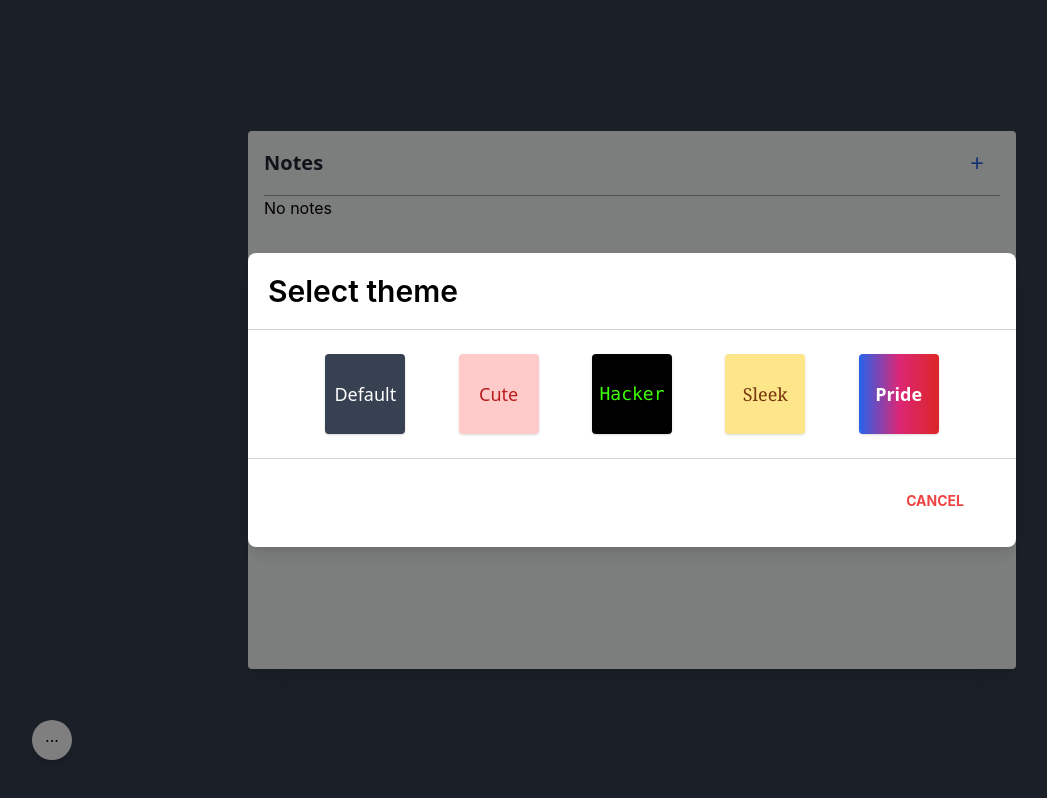
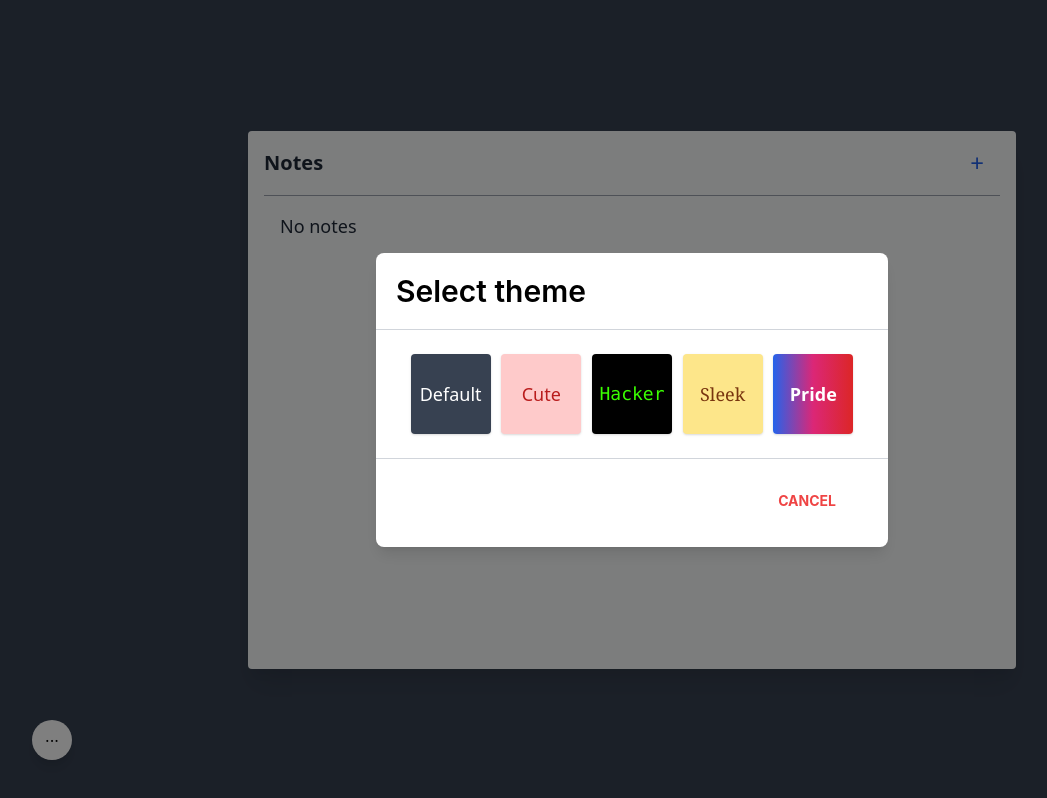
Before and after one commit to kembreyfarquhar/notes, a React (Create React App) app: page / in a window 1280 px wide. Shown: the whole page, without its empty margins (8-1055 px from the left). Built offline with nearby package versions, Linux system fonts and the light colour scheme.

Commit message:
styles no notes text

```diff
--- a/src/App.js
+++ b/src/App.js
@@ -75,7 +75,7 @@ function App() {
                 className="justify-center items-center flex overflow-x-hidden overflow-y-auto fixed inset-0 z-50 outline-none focus:outline-none"
                 onClick={() => setShowModal(false)}
               >
-                <div className="relative w-3/5 my-6 mx-auto">
+                <div className="relative w-2/5 my-6 mx-auto">
                   {/*content*/}
                   <div className="border-0 rounded-lg shadow-lg relative flex flex-col w-full bg-white outline-none focus:outline-none">
                     {/*header*/}
--- a/src/components/Home.js
+++ b/src/components/Home.js
@@ -60,6 +60,13 @@ const styles = {
     sleek: "font-serif text-yellow-900",
     pride: "font-sans text-gray-800 font-medium",
   },
+  noNotes: {
+    default: "font-sans text-gray-800 m-4 text-lg",
+    cute: "font-sans text-red-800 m-4 text-lg",
+    hacker: "font-mono text-green m-4 text-lg",
+    sleek: "font-serif text-yellow-900 m-4 text-lg",
+    pride: "font-sans text-gray-800 font-medium m-4 text-lg",
+  },
 };
 
 function Home({ history, theme }) {
@@ -96,7 +103,7 @@ function Home({ history, theme }) {
               </div>
             ))
           ) : (
-            <p>No notes</p>
+            <p className={styles.noNotes[theme]}>No notes</p>
           )}
         </div>
       </div>
```
Also changed, not shown: 1 other file (tests, documents, lock files or other folders).
